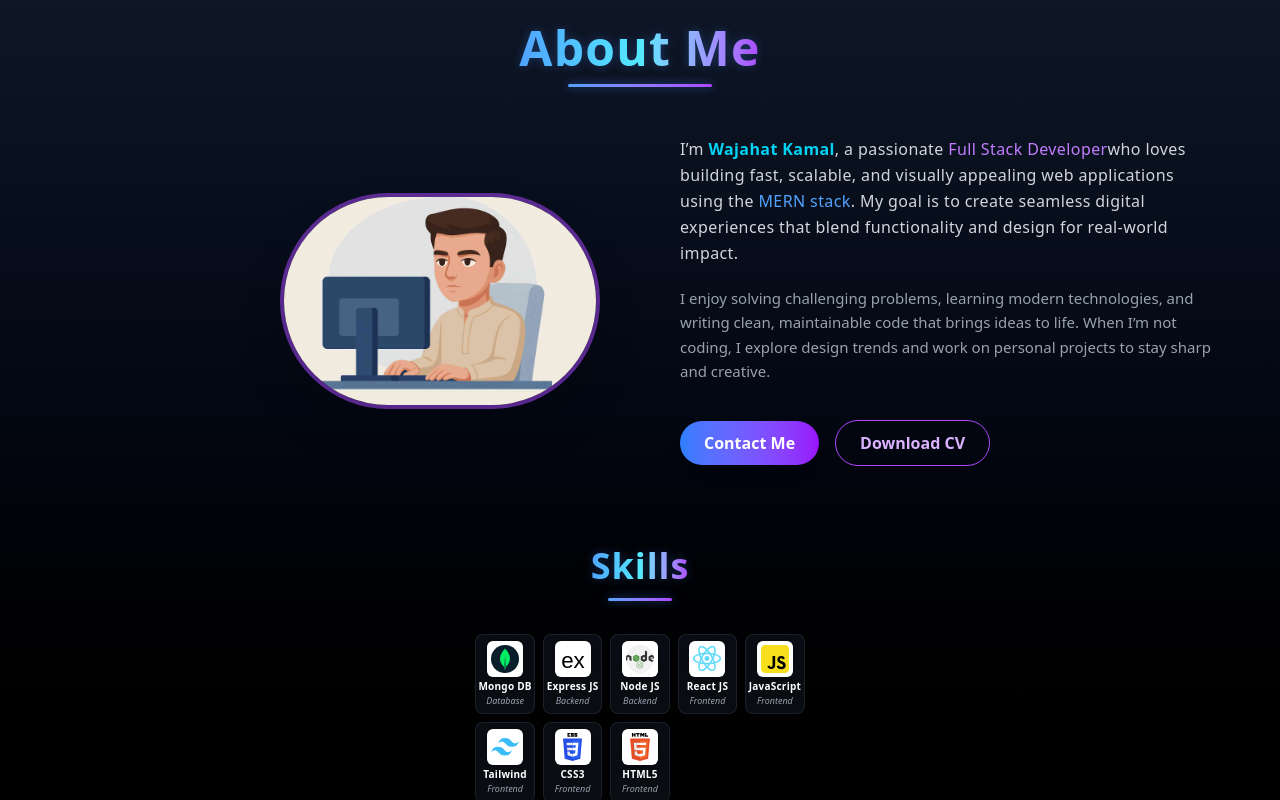
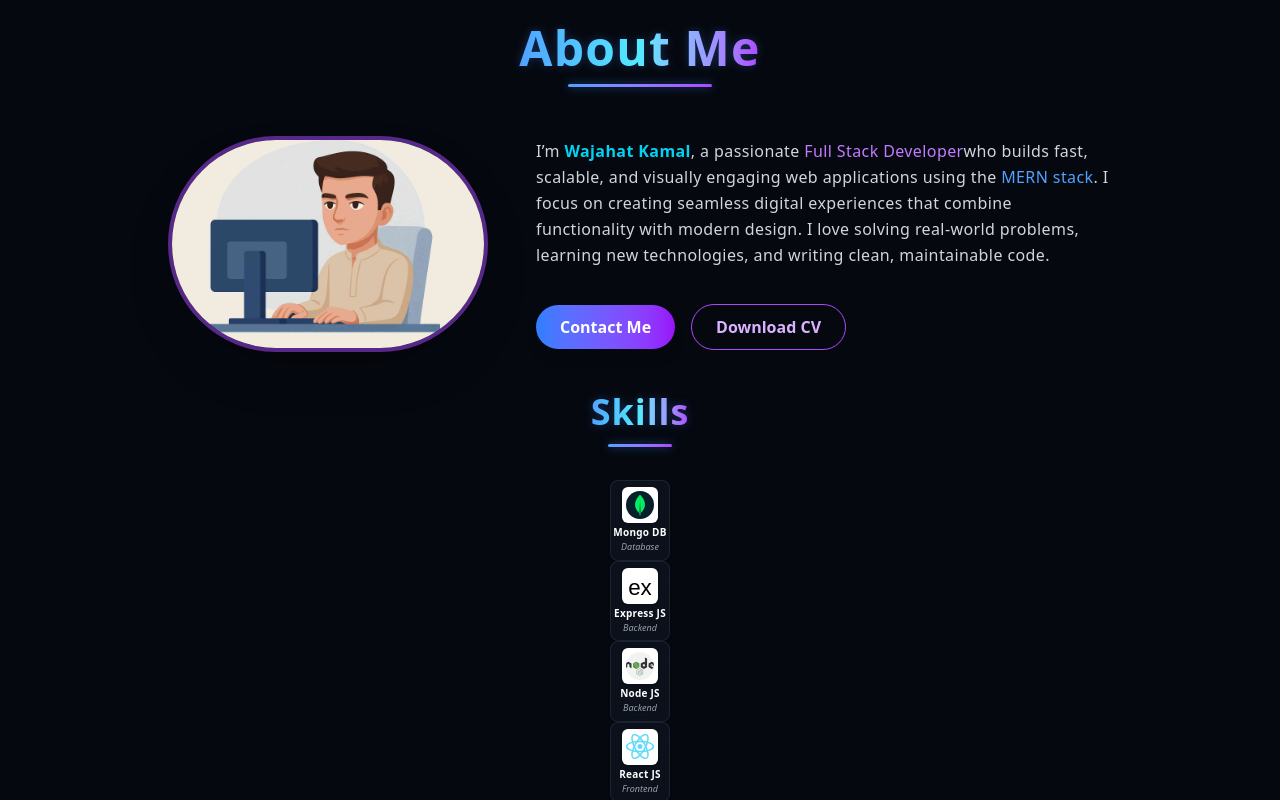
Before and after one commit to wajahat-kamal/Dev-Portfolio, a React (Vite) app: page / in a window 1280 px wide. Shown: the part 840-1640 px from the top of the page. Built offline with nearby package versions, Linux system fonts and the light colour scheme.

Commit message:
Refine AboutSection component: simplify text content for clarity, adjust layout for better visual flow, and remove unnecessary styling for a cleaner design.

```diff
--- a/src/components/AboutSection.jsx
+++ b/src/components/AboutSection.jsx
@@ -7,7 +7,7 @@ export const AboutSection = () => {
   return (
     <section
       id="about"
-      className="relative min-h-screen flex flex-col items-center justify-center px-4 sm:px-8 md:px-16 py-16 bg-gradient-to-b from-gray-900 via-gray-950 to-black"
+      className="relative min-h-screen flex flex-col items-center justify-center px-4 sm:px-8 md:px-16 py-16"
     >
       {/* ====== Heading ====== */}
       <h2 className="text-4xl md:text-5xl font-extrabold text-center mb-16 relative">
@@ -18,9 +18,9 @@ export const AboutSection = () => {
       </h2>
 
       {/* ====== Image Left / Text Right ====== */}
-      <div className="flex flex-col md:flex-row items-center justify-center gap-12 lg:gap-20 w-full max-w-6xl">
+      <div className="flex flex-col md:flex-row items-center justify-center gap-12 w-full">
         {/* ====== Image Section ====== */}
-        <div className="flex justify-center md:justify-end w-full md:w-1/2">
+        <div className="flex justify-center w-full md:w-80">
           <img
             src={portfolioImg}
             alt="Wajahat Kamal"
@@ -33,17 +33,11 @@ export const AboutSection = () => {
           <p className="text-gray-300 text-[15px] md:text-base leading-relaxed tracking-wide">
             I’m <span className="font-semibold text-cyan-400">Wajahat Kamal</span>,
             a passionate <span className="text-purple-400">Full Stack Developer</span>
-            who loves building fast, scalable, and visually appealing web applications
-            using the <span className="text-blue-400">MERN stack</span>. My goal is to
-            create seamless digital experiences that blend functionality and design
-            for real-world impact.
-          </p>
-
-          <p className="text-gray-400 text-sm md:text-[15px] leading-relaxed">
-            I enjoy solving challenging problems, learning modern technologies,
-            and writing clean, maintainable code that brings ideas to life.
-            When I’m not coding, I explore design trends and work on personal projects
-            to stay sharp and creative.
+            who builds fast, scalable, and visually engaging web applications using the{" "}
+            <span className="text-blue-400">MERN stack</span>. I focus on creating seamless
+            digital experiences that combine functionality with modern design.
+            I love solving real-world problems, learning new technologies, and writing
+            clean, maintainable code.
           </p>
 
           <div className="flex flex-wrap items-center justify-center md:justify-start gap-4 pt-4">
@@ -59,7 +53,7 @@ export const AboutSection = () => {
       </div>
 
       {/* ====== Skills Section ====== */}
-      <div className="mt-20 w-full">
+      <div className="mt-10 w-full">
         <h2 className="text-3xl md:text-4xl font-extrabold text-center mb-12 relative">
           <span className="bg-gradient-to-r from-blue-400 via-cyan-300 to-purple-500 bg-clip-text text-transparent tracking-wide drop-shadow-[0_0_5px_rgba(59,130,246,0.3)]">
             Skills
--- a/src/components/SkillsSection.jsx
+++ b/src/components/SkillsSection.jsx
@@ -3,7 +3,7 @@ import { skills } from "../assets/Data";
 
 function SkillsSection() {
   return (
-    <div className="grid grid-cols-3 sm:grid-cols-4 md:grid-cols-5 gap-1.5 sm:gap-2">
+    <div>
       {skills.map((skill, index) => (
         <div
           key={index}
```
